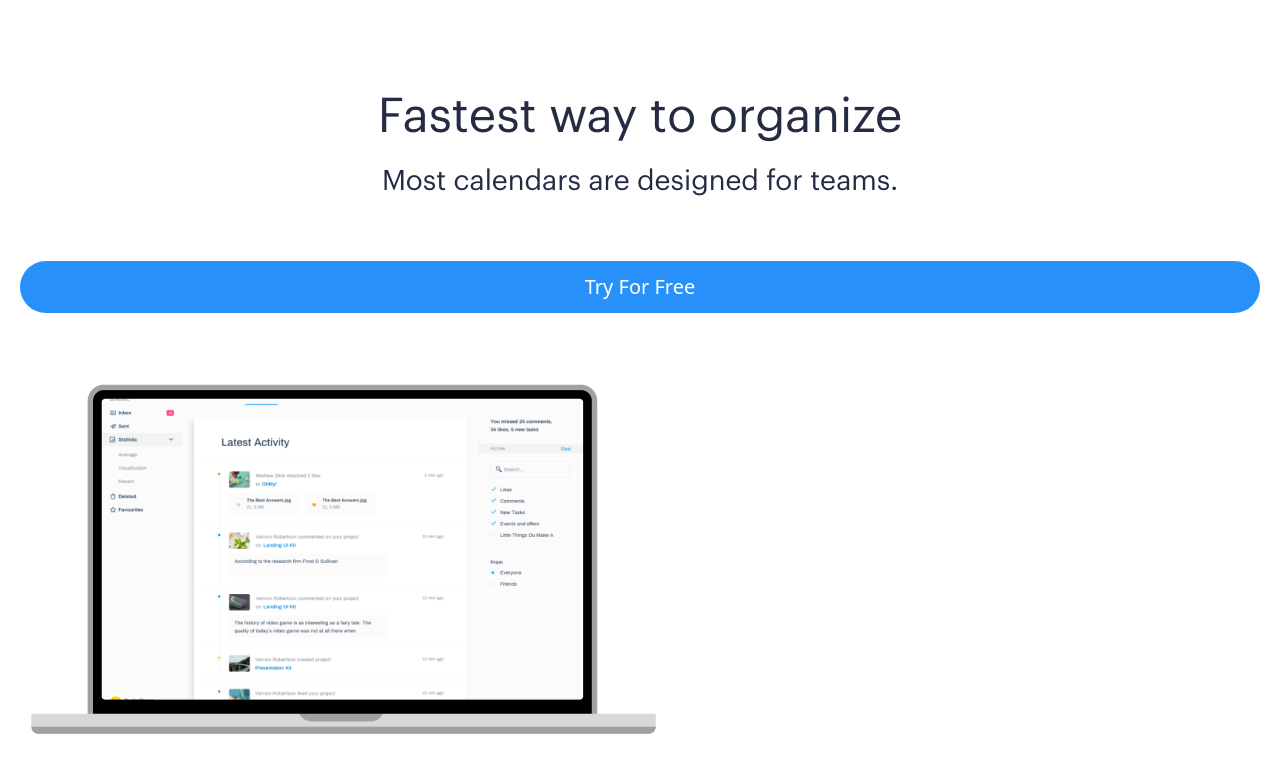
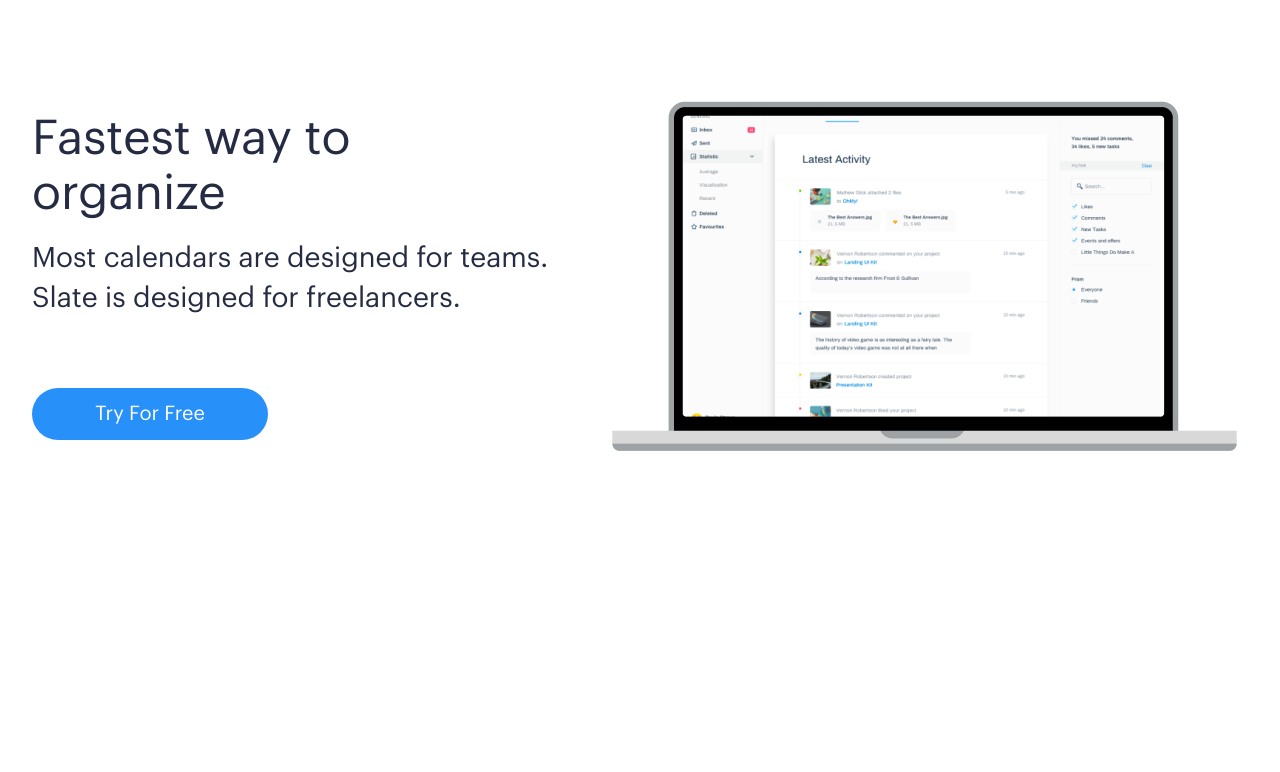
Before and after one commit to mariayanadev/figmaland-tailwind, a React (Vite) app: page / in a window 1280 px wide. Shown: the top 772 px of the page. Built offline with nearby package versions, Linux system fonts and the light colour scheme.

Commit message:
add Calendar feature section part 2

```diff
--- a/src/components/CalendarFeature/index.jsx
+++ b/src/components/CalendarFeature/index.jsx
@@ -4,13 +4,14 @@
 
 export const CalendarFeature = () => {
     return(
-    <section className="bg-white py-[90px] px-5">
-    <div className="flex flex-col mb-[60px]">
-      <Heading type="h2" className="text-center">  Fastest way to organize  </Heading>
-      <Heading type="h4" className="mb-[60px] mt-4 text-center">  Most calendars are designed for teams. </Heading>
-      <Button > Try For Free </Button>
+    <section className="bg-white py-[90px] px-5 xl:px-8">
+    <div className="w-full max-w-[400px] flex flex-col justify-center items-center mx-auto lg:flex-row lg:max-w-[1240px] lg:gap-[50px]">
+      <div className="flex flex-col mb-[60px] lg:mb-0">
+      <Heading type="h2" className="text-center lg:text-left lg:max-w-[335px] ">  Fastest way to organize  </Heading>
+      <Heading type="h4" className="mb-[60px] mt-4 text-center lg:text-left lg:mb-[70px] lg:mb-w-[532px] ">  Most calendars are designed for teams. Slate is designed for freelancers. </Heading>
+      <Button className="lg:max-w-[236px]"> Try For Free </Button> </div>
+      <img src={CalendarImage}/>
     </div>
-         <img src={CalendarImage}/>
     </section>
     )
 }
--- a/src/components/button/index.jsx
+++ b/src/components/button/index.jsx
@@ -1,13 +1,14 @@
-export const Button = ({ children, variant = "primary", isBold = false }) => {
+export const Button = ({ children, variant = "primary", isBold = false, className="" }) => {
     return (
         <button
-            className={`flex items-center justify-center p-4 rounded-[35px] ${
+            className={`flex items-center justify-center p-4 rounded-[35px] font-graphik text-xl leading-5 ${
                 variant === "primary"
                 ? "bg-primary text-white"
                 : "bg-white text-primary"
             }
             ${isBold && "font-graphik-bold"}
-            text-xl leading-5`}
+            ${className}
+            `}
         >
             {children}
         </button>
```
